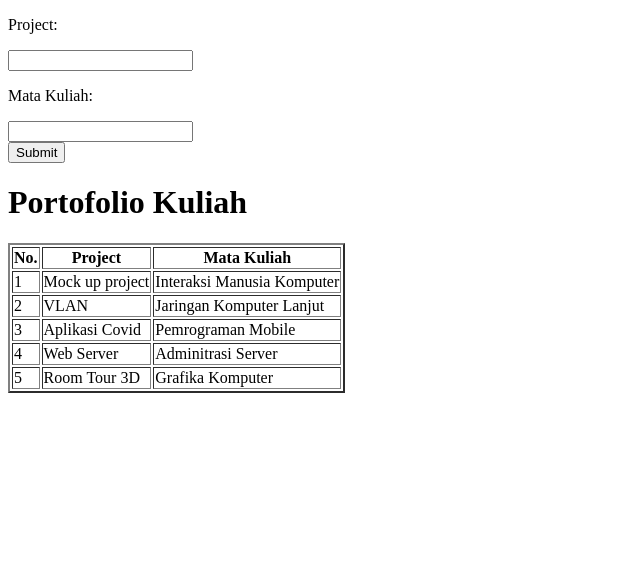
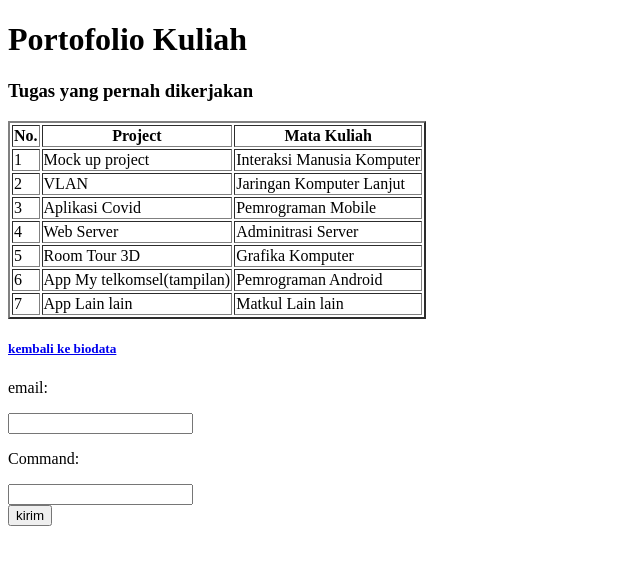
Before and after one commit to Aan-Triambudi/Aan-Triambudi.github.io, a plain HTML site: page portofolio.html in a window 1280 px wide. Shown: the whole page, without its empty margins (0-640 px from the left). Drawn offline with Linux system fonts and the light colour scheme.

Commit message:
mengedit isi file porto dan menambahkan link ke file biodata

```diff
--- a/portofolio.html
+++ b/portofolio.html
@@ -10,19 +10,8 @@
 
 <body>
 
-    <form>
-        <p>Project: </p>
-        <input type="text" name="Project">
-        <p>Mata Kuliah: </p>
-        <input type="text" name="Mata Kuliah">
-
-        <div>
-
-            <input type="submit" value="Submit">
-        </div>
-
-    </form>
     <h1>Portofolio Kuliah</h1>
+    <h3>Tugas yang pernah dikerjakan</h3>
 
     <table border="2">
         <tr>
@@ -60,7 +49,34 @@
             <td>Room Tour 3D</td>
             <td>Grafika Komputer</td>
         </tr>
+
+        <tr>
+            <td>6</td>
+            <td>App My telkomsel(tampilan)</td>
+            <td>Pemrograman Android</td>
+        </tr>
+
+        <tr>
+            <td>7</td>
+            <td>App Lain lain</td>
+            <td>Matkul Lain lain</td>
+        </tr>
     </table>
+
+    <h5><a href="biodata.html">kembali ke biodata</a></h5>
+
+    <form>
+        <p>email: </p>
+        <input type="text" name="Project">
+        <p>Command: </p>
+        <input type="text" name="Mata Kuliah">
+
+        <div>
+
+            <input type="submit" value="kirim">
+        </div>
+
+    </form>
 
 </body>
 
```
